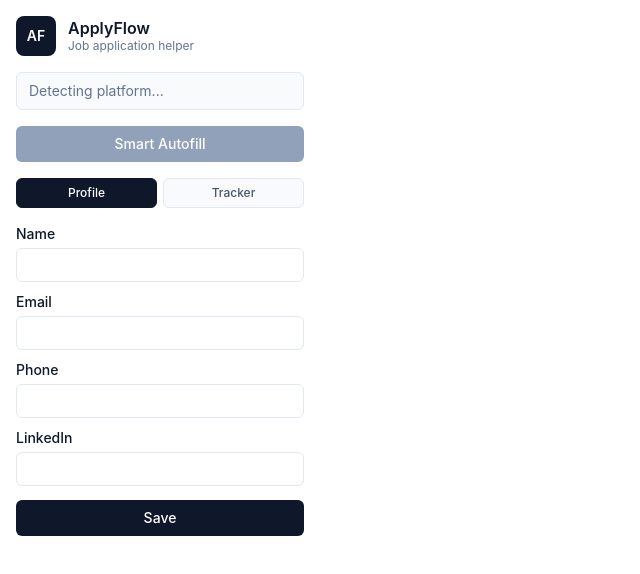
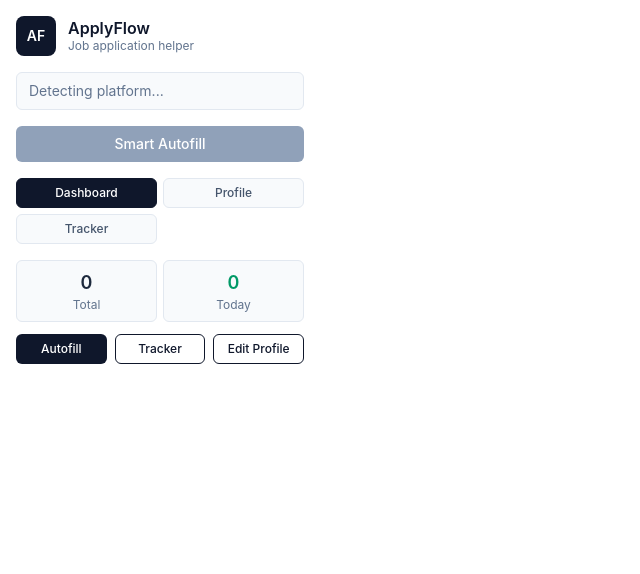
Before and after one commit to KaranDev316/Applyflow-extension, a React (Vite) app: page / in a window 1280 px wide. Shown: the top 574 px of the page, without its empty margins (0-640 px from the left). Built offline with nearby package versions, Linux system fonts and the light colour scheme; no server answers.

Commit message:
feat(dashboard): unify popup workflows into integrated extension dashboard

```diff
--- a/src/popup/Popup.jsx
+++ b/src/popup/Popup.jsx
@@ -9,11 +9,12 @@ import { useAutofill } from '../hooks/useAutofill'
 import { useAutofillStats } from '../hooks/useAutofillStats'
 import { usePlatformDetection } from '../hooks/usePlatformDetection'
 import { useProfile } from '../hooks/useProfile'
+import { computeMetrics } from './dashboardUtils'
 
-const TABS = ['Profile', 'Tracker']
+const TABS = ['Dashboard', 'Profile', 'Tracker']
 
 function Popup() {
-  const [activeTab, setActiveTab] = useState('Profile')
+  const [activeTab, setActiveTab] = useState('Dashboard')
   const profileState = useProfile()
   const platformState = usePlatformDetection()
   const { autofillStatsData, refreshStats } = useAutofillStats()
@@ -27,6 +28,8 @@ function Popup() {
     },
     platformName: platformState.platformStatus?.name,
   })
+
+  const metrics = computeMetrics(historyState.applications)
 
   return (
     <main className="w-80 bg-white p-4 text-slate-900">
@@ -66,9 +69,12 @@ function Popup() {
         />
       </div>
 
-      <div className="mb-4 grid grid-cols-2 gap-1.5">
+      <div className="mb-4 grid grid-cols-2 gap-1.5" role="tablist" aria-label="Popup navigation">
         {TABS.map((tab) => (
           <button
+            role="tab"
+            aria-selected={activeTab === tab}
+            tabIndex={activeTab === tab ? 0 : -1}
             className={`rounded-md border px-2 py-1.5 text-xs font-medium transition-colors focus:outline-none focus:ring-2 focus:ring-slate-200 ${
               activeTab === tab
                 ? 'border-slate-900 bg-slate-900 text-white'
@@ -77,11 +83,75 @@ function Popup() {
             key={tab}
             onClick={() => setActiveTab(tab)}
             type="button"
+            aria-controls={`popup-${tab.toLowerCase()}`}
           >
             {tab}
           </button>
         ))}
       </div>
+
+      {activeTab === 'Dashboard' && (
+        <div className="mb-4">
+          {historyState.isLoading || profileState.isLoadingProfile ? (
+            <div className="grid grid-cols-2 gap-1.5">
+              <div className="rounded-md border border-slate-200 bg-slate-50 px-3 py-2 text-center">
+                <div className="mx-auto h-6 w-12 rounded bg-slate-100 animate-pulse" />
+                <p className="mt-2 text-xs text-slate-400">Total</p>
+              </div>
+              <div className="rounded-md border border-slate-200 bg-slate-50 px-3 py-2 text-center">
+                <div className="mx-auto h-6 w-12 rounded bg-slate-100 animate-pulse" />
+                <p className="mt-2 text-xs text-slate-400">Today</p>
+              </div>
+            </div>
+          ) : (
+            <div className="grid grid-cols-2 gap-1.5" aria-live="polite" aria-atomic="true">
+              <div className="rounded-md border border-slate-200 bg-slate-50 px-3 py-2 text-center">
+                <p className="text-lg font-semibold text-slate-800">{metrics.total}</p>
+                <p className="text-xs text-slate-500">Total</p>
+              </div>
+              <div className="rounded-md border border-slate-200 bg-slate-50 px-3 py-2 text-center">
+                <p className="text-lg font-semibold text-emerald-600">{metrics.today}</p>
+                <p className="text-xs text-slate-500">Today</p>
+              </div>
+            </div>
+          )}
+
+          <div className="mt-3 grid grid-cols-3 gap-2">
+            {profileState.isLoadingProfile ? (
+              <div className="col-span-1 h-9 rounded bg-slate-100 animate-pulse" aria-hidden="true" />
+            ) : (
+              <button
+                className="col-span-1 rounded-md bg-slate-900 px-2 py-1.5 text-xs font-medium text-white"
+                type="button"
+                onClick={() => autofillState.handleAutofill()}
+                disabled={!platformState.isPlatformSupported || profileState.isLoadingProfile}
+                aria-label="Autofill application"
+                aria-busy={autofillState.isAutofilling}
+                aria-disabled={!platformState.isPlatformSupported || profileState.isLoadingProfile}
+              >
+                Autofill
+              </button>
+            )}
+
+            <button
+              className="col-span-1 rounded-md border px-2 py-1.5 text-xs font-medium"
+              type="button"
+              onClick={() => setActiveTab('Tracker')}
+              aria-label="Open tracker"
+            >
+              Tracker
+            </button>
+            <button
+              className="col-span-1 rounded-md border px-2 py-1.5 text-xs font-medium"
+              type="button"
+              onClick={() => setActiveTab('Profile')}
+              aria-label="Edit profile"
+            >
+              Edit Profile
+            </button>
+          </div>
+        </div>
+      )}
 
       {activeTab === 'Profile' && (
         <ProfileForm
--- /dev/null
+++ b/src/popup/dashboardUtils.js
@@ -0,0 +1,17 @@
+export function computeMetrics(applications) {
+  const total = Array.isArray(applications) ? applications.length : 0
+  const now = new Date()
+  const today = (applications || []).filter((a) => {
+    if (!a || !a.appliedAt) return false
+    const d = new Date(a.appliedAt)
+    return (
+      d.getFullYear() === now.getFullYear() &&
+      d.getMonth() === now.getMonth() &&
+      d.getDate() === now.getDate()
+    )
+  }).length
+
+  return { total, today }
+}
+
+export default computeMetrics
```
Also changed, not shown: 1 other file (tests, documents, lock files or other folders).
